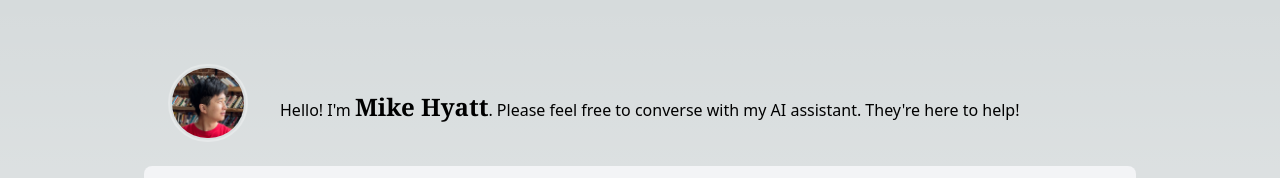
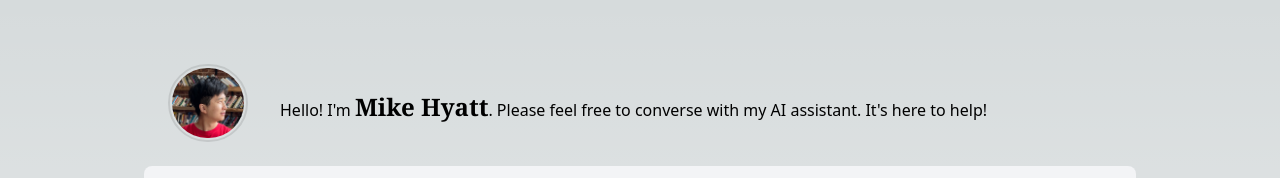
Before and after one commit to 0wh/0wh.github.io, a Next.js app: page / in a window 1280 px wide. Shown: the top 178 px of the page. Built offline with nearby package versions, Linux system fonts and the light colour scheme.

Commit message:
optimize appearance

```diff
--- a/app/page.tsx
+++ b/app/page.tsx
@@ -7,21 +7,22 @@ export default function Home() {
     <main className="flex min-h-screen flex-col items-center py-5 sm:p-5 sm:pt-16 lg:p-32 lg:pt-16">
       <div className="mb-4 max-w-[600px] lg:max-w-[900px] xl:max-w-[1200px] w-full">
         <div className="flex items-center">
+          <div className="sm:hidden z-20 absolute translate-y-14 mb-2 ml-6 w-20 h-20 rounded-[40px] bg-gray-100 dark:bg-black" />
           <Image
-            className="absolute translate-y-14 sm:static sm:translate-y-0 mb-2 ml-6 sm:ml-10 mr-4 rounded-[40px] border-2 border-white/30 dark:border-white/60 p-0.5"
+            className="z-20 absolute translate-y-14 sm:static sm:translate-y-0 mb-2 ml-6 sm:ml-10 mr-4 rounded-[40px] border-2 border-black/10 dark:border-white/60 p-0.5"
             src="/photo.png"
             alt="NextGPT.live"
             width={80}
             height={80}
             priority
           />
-          <p className="mx-4 text-center sm:text-start font-sans">
+          <p className="mx-4 text-center sm:text-start font-sans max-w-[500px] sm:max-w-none">
             Hello! I'm{" "}
             <span className="font-semibold font-serif text-2xl">
               Mike Hyatt
             </span>
-            . Please feel free to converse with my AI assistant. They're here to
-            help!
+            . Please feel free to converse with my AI assistant.
+            <span className="hidden sm:inline"> It's here to help!</span>
           </p>
         </div>
         <div className="sm:mx-4 sm:rounded-lg border border-transparent my-4 px-5 transition-colors border-gray-300 bg-gray-100 dark:border-neutral-700 dark:bg-neutral-800/30">
```
